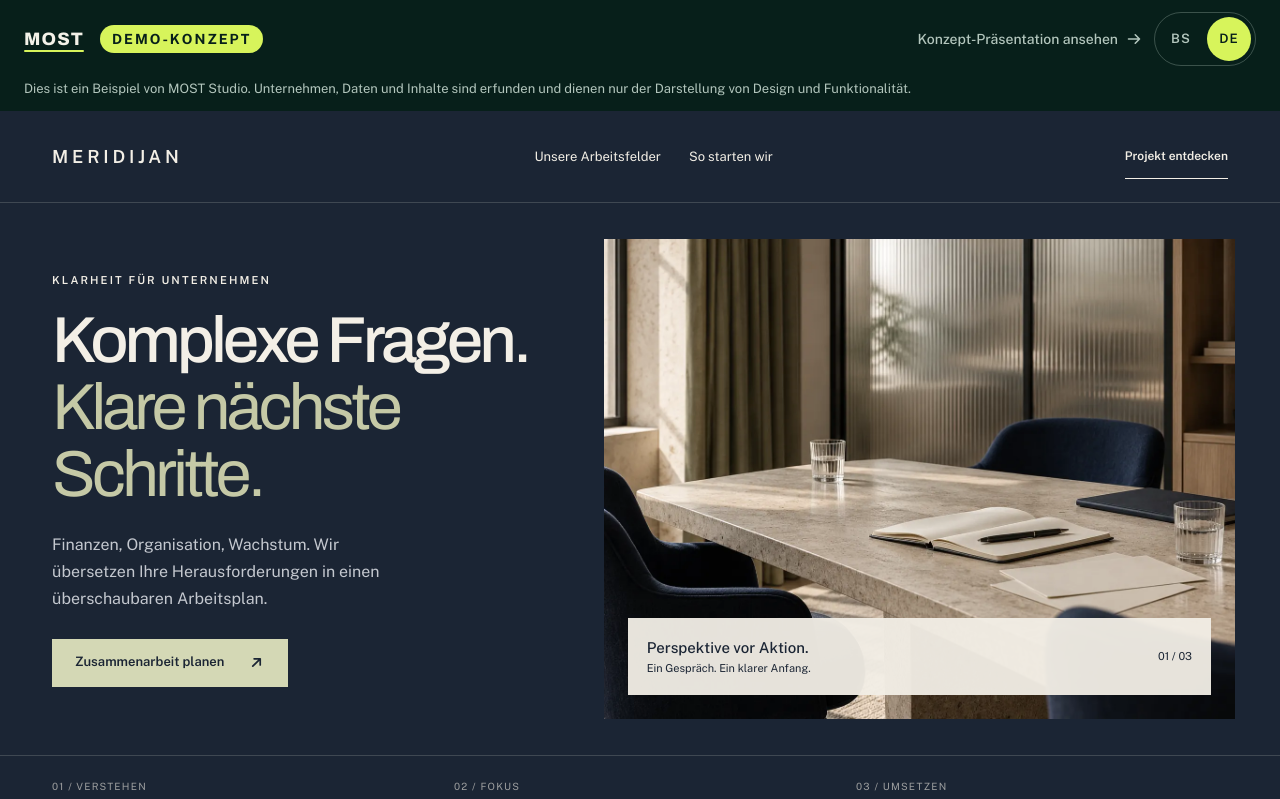
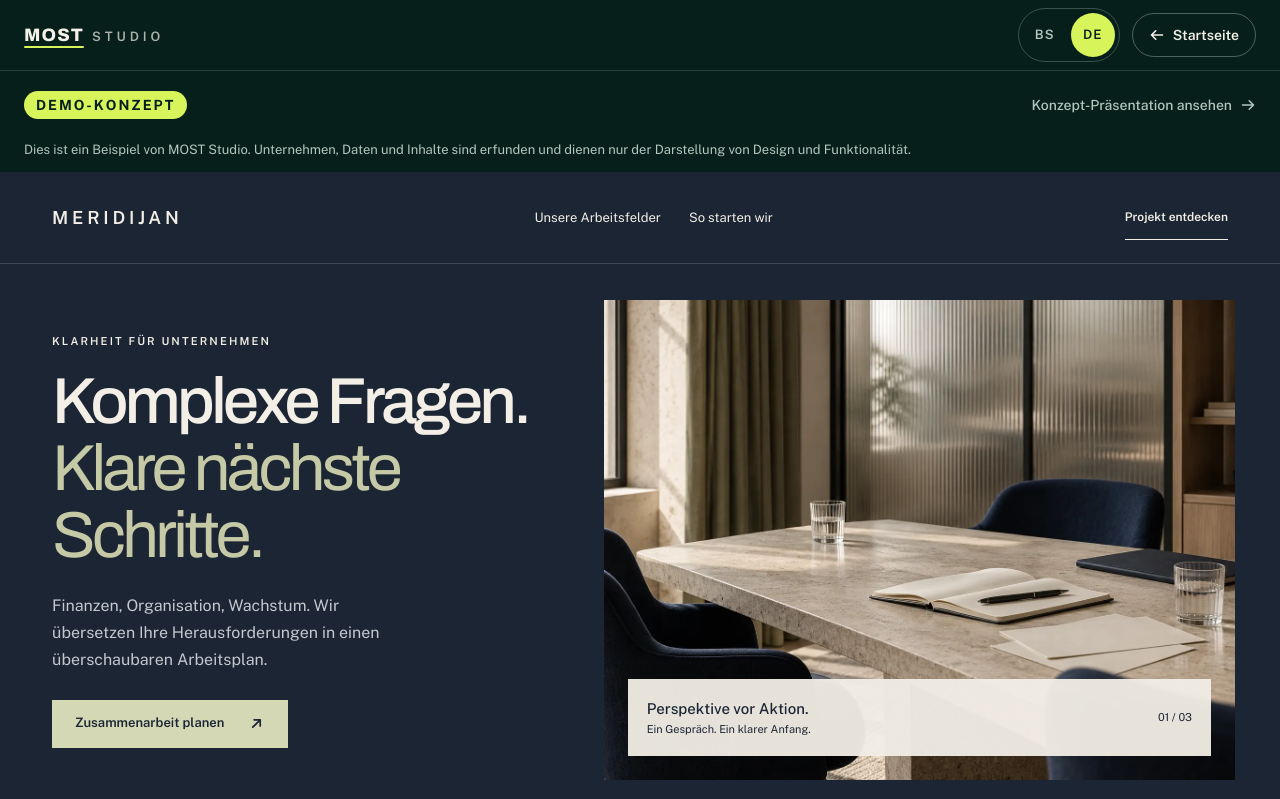
Before and after one commit to tvkuca1113-art/Moststudioba, a Next.js app: page /de/demo/meridijan-savjetovanje in a window 1280 px wide. Shown: the top 799 px of the page. Built offline with nearby package versions, Linux system fonts and the light colour scheme; no server answers.

Commit message:
Keep demo home navigation visible and return logos to page top
Use a compact sticky MOST header on all BS/DE demos with a visible home link.
Use native document links to an explicit top anchor for demo, header and
footer logos so navigation does not retain a previous scroll position.

```diff
--- a/src/components/layout/Footer.tsx
+++ b/src/components/layout/Footer.tsx
@@ -37,7 +37,7 @@ export function Footer({
       <Container className="py-11 sm:py-12">
         <div className="grid gap-9 lg:grid-cols-[1.4fr_1fr_1fr_1fr] lg:gap-12">
           <div>
-            <a href={home} className="inline-flex min-h-11 items-center">
+            <a href={`${home}#top`} className="inline-flex min-h-11 items-center">
               <Wordmark />
             </a>
             <p className="mt-4 max-w-[52ch] text-[0.9375rem] leading-relaxed text-mist">{dict.footer.blurb}</p>
--- a/src/components/layout/Header.tsx
+++ b/src/components/layout/Header.tsx
@@ -1,6 +1,5 @@
 "use client";
 
-import Link from "next/link";
 import { usePathname } from "next/navigation";
 import { useCallback, useEffect, useRef, useState } from "react";
 
@@ -111,13 +110,13 @@ export function Header({
     <header className={cn("fixed inset-x-0 top-0 z-50 transition-colors duration-300", barClass)}>
       <Container>
         <div className="flex h-16 items-center justify-between gap-4 sm:h-20">
-          <Link
-            href={path("home", locale)}
+          <a
+            href={`${path("home", locale)}#top`}
             className="inline-flex min-h-11 shrink-0 items-center"
             aria-label={`${site.name} — ${dict.nav.ariaLabel}`}
           >
             <Wordmark />
-          </Link>
+          </a>
 
           <nav aria-label={dict.nav.ariaLabel} className="hidden lg:block">
             <ul className="flex items-center gap-8">
--- a/src/components/layout/SiteFrame.tsx
+++ b/src/components/layout/SiteFrame.tsx
@@ -21,6 +21,7 @@ export function SiteFrame({
 
   return (
     <>
+      <div id="top" aria-hidden="true" className="h-0" />
       <a
         href="#main"
         className="sr-only focus:not-sr-only focus:fixed focus:top-4 focus:left-4 focus:z-100 focus:rounded-full focus:bg-lime focus:px-5 focus:py-3 focus:font-semibold focus:text-ink"
--- a/src/views/DemoView.tsx
+++ b/src/views/DemoView.tsx
@@ -1,4 +1,3 @@
-import Link from "next/link";
 import { notFound } from "next/navigation";
 
 import { demoComponents } from "@/components/demos/registry";
@@ -22,6 +21,9 @@ export function DemoView({ locale, slug }: { locale: Locale; slug: string }) {
 
   const dict = getDictionary(locale);
   const Demo = demoComponents[project.key];
+  const homeHref = `${path("home", locale)}#top`;
+  const homeLabel = locale === "de" ? "Startseite" : "Početna";
+  const returnLabel = locale === "de" ? "Zur MOST Studio Startseite" : "Na početnu stranicu MOST Studija";
 
   return (
     <>
@@ -34,39 +36,42 @@ export function DemoView({ locale, slug }: { locale: Locale; slug: string }) {
 
       {/* data-most-chrome: the capture script hides this bar so a portfolio
           screenshot shows the demo site itself, not our wrapper around it. */}
-      <header data-most-chrome className="bg-ink text-paper on-dark">
+      <header data-most-chrome className="sticky top-0 z-50 border-b border-mist/20 bg-ink text-paper on-dark">
+        <div className="mx-auto flex min-h-16 w-full max-w-[110rem] items-center justify-between gap-3 px-4 py-2 sm:px-6">
+          <a href={homeHref} aria-label={returnLabel} className="inline-flex min-h-11 items-center">
+            <Wordmark />
+          </a>
+          <div className="flex items-center gap-3">
+            <LanguageSwitcher locale={locale} route={{ key: "demo", slug }} dict={dict} tone="dark" className="hidden sm:flex" />
+            <a href={homeHref} className="inline-flex min-h-11 items-center gap-2 rounded-full border border-mist/40 px-4 text-sm font-semibold hover:bg-paper/10">
+              <ArrowRight className="size-4 rotate-180" />
+              {homeLabel}
+            </a>
+          </div>
+        </div>
+      </header>
+      <div data-most-chrome className="bg-ink text-paper on-dark">
         <div className="mx-auto flex w-full max-w-[110rem] flex-wrap items-center justify-between gap-3 px-4 py-3 sm:px-6">
           <div className="flex items-center gap-4">
-            <Link href={path("home", locale)} className="inline-flex min-h-11 items-center">
-              <Wordmark compact />
-              <span className="sr-only">{dict.demoChrome.backToMost}</span>
-            </Link>
             <span className="rounded-full bg-lime px-3 py-1 text-[0.8125rem] font-bold tracking-[0.14em] text-ink uppercase sm:text-sm">
               {dict.demoChrome.bannerTitle}
             </span>
           </div>
 
           <div className="flex items-center gap-3">
-            <Link
+            <a
               href={path("project", locale, project.slug)}
               className="inline-flex min-h-11 items-center gap-2 text-sm font-medium text-mist hover:text-paper"
             >
               {dict.demoChrome.backToCase}
               <ArrowRight className="size-4" />
-            </Link>
-            <LanguageSwitcher
-              locale={locale}
-              route={{ key: "demo", slug }}
-              dict={dict}
-              tone="dark"
-              className="hidden sm:flex"
-            />
+            </a>
           </div>
         </div>
         <p className="mx-auto w-full max-w-[110rem] px-4 pb-3 text-[0.8125rem] leading-relaxed text-mist sm:px-6">
           {dict.demoChrome.bannerBody}
         </p>
-      </header>
+      </div>
 
       <main id="demo" className="@container">
         <Demo locale={locale} dict={dict} />
```
